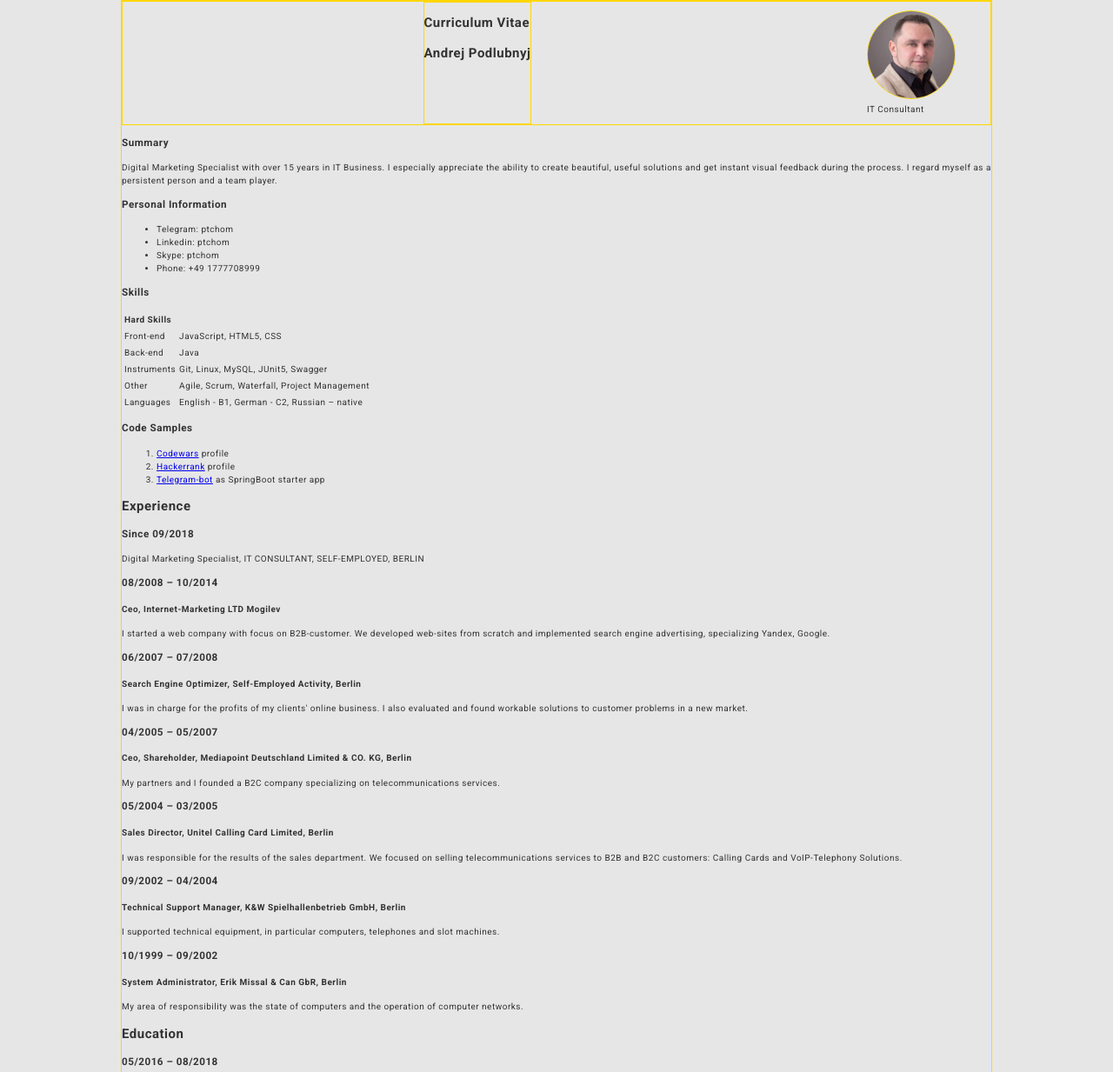
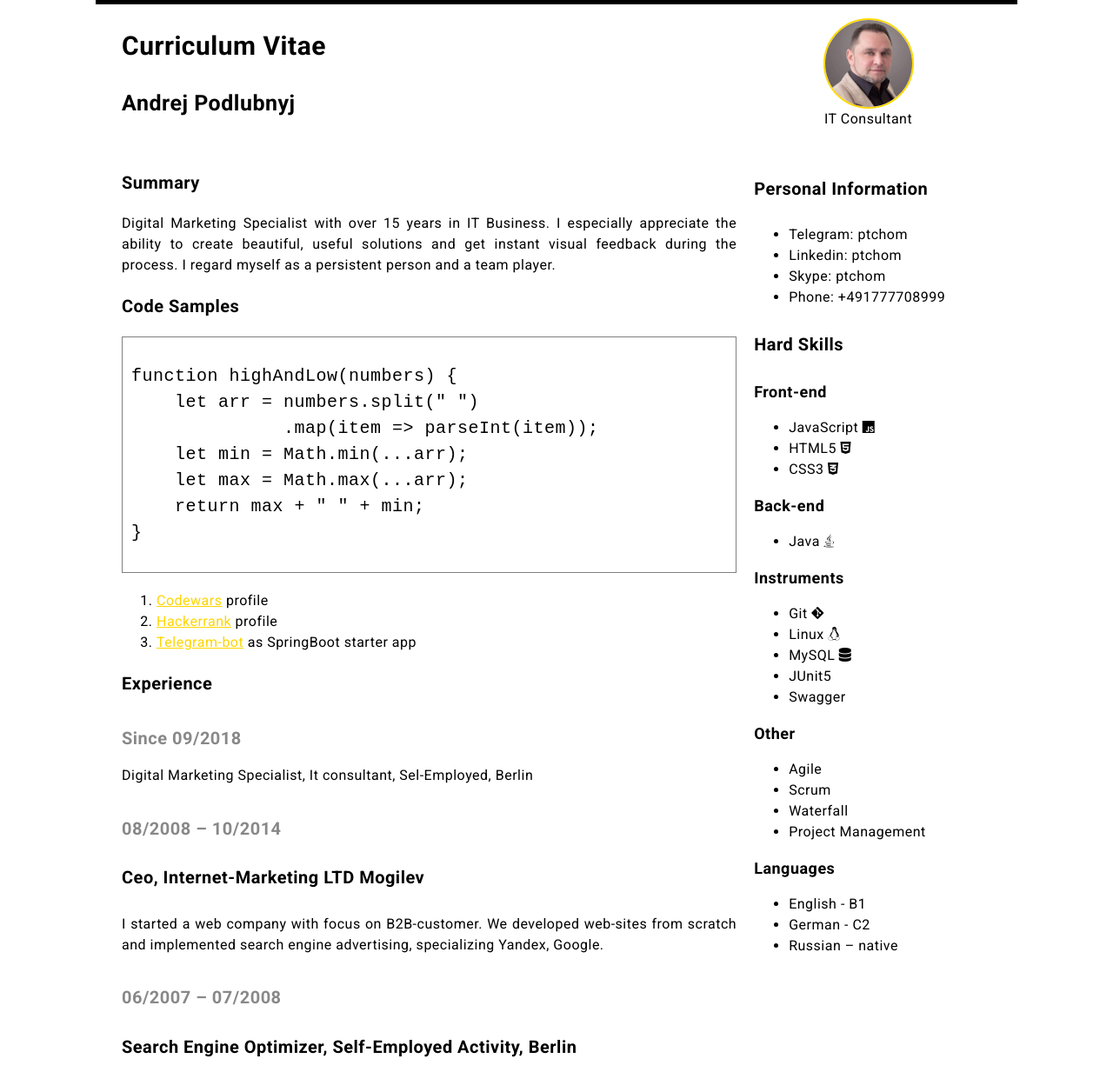
Before and after one commit to andron13/rsschool-cv, a plain HTML site: page index.html in a window 1280 px wide. Shown: the top 1233 px of the page at 87% size. Drawn offline with Linux system fonts and the light colour scheme.

Commit message:
feat: complete task html-cv

```diff
--- a/assets/css/style.css
+++ b/assets/css/style.css
@@ -1,4 +1,10 @@
 @import url('https://fonts.googleapis.com/css2?family=Roboto:ital,wght@0,100;0,300;0,400;0,500;0,700;0,900;1,100;1,300;1,400;1,500;1,700;1,900&display=swap');
+
+root {
+    --main-bg-color: hsl(0, 0%, 100%);
+    --main-font-color: hsl(0, 0%, 20%);
+    --my-gold-color: hsl(51, 100%, 50%);
+}
 
 html {
     /* Typography */
@@ -9,52 +15,115 @@ html {
     text-align: justify;
 
     /* Visual */
-    background-color: hsl(0, 0%, 90%);
-    color: #333;
+    background-color: var(--main-bg-color);
+    color: var(--main-font-color);
 }
 
 body {
-    max-width: 100rem;
-    min-width: 50rem;
+    /* Typography */
+    font-size: 1.6rem;
 
-    margin: 0 auto;
-    border: solid gold 1px;
-}
+    /*Mobile first*/
+    display: block;
+    min-width: 32rem;
 
-/* Header */
-header {
-    display: flex;
-    border: solid gold 1px;
-}
+    padding-left: 1rem;
+    padding-right: 1rem;
 
-.title {
-    margin: 0 auto;
-
-    /*display: flex;*/
-    /*flex-direction: column;*/
-    /*align-items: center;*/
-    /*justify-items: center;*/
-    border: solid gold 1px;
+    border-top: black solid 0.5rem;
+    border-bottom: black solid 0.5rem;
 
 }
 
+h1 {
+    font-size: 3rem;
+}
+
+h2 {
+    font-size: 2.5rem;
+}
+
+h3,
+h4,
+h5 {
+    font-size: 2rem;
+}
+
+h5 {
+    margin-bottom: 1rem;
+    color: #888;
+}
+
+h6 {
+    font-size: 1.8rem;
+    margin: 0;
+}
+
 .header-avatar img {
+    width: 10rem;
+    border: solid 0.2rem hsl(51, 100%, 50%);
     border-radius: 50%;
-    width: 10rem;
-    border: solid gold 1px;
+}
 
+/* Links*/
+a {
+    color: hsl(50, 100%, 50%);
+}
+
+a:hover {
+    color: hsl(50, 50%, 50%);
+}
+
+/*code*/
+pre {
+    font-size: 2rem;
+    color: var(--main-font-color);
+
+    border: 1px solid grey;
+    padding-left: 1rem;
+}
+
+footer {
+    /*Typographic*/
+    font-size: 1rem;
+
+    /*Flex for child items*/
+    display: flex;
+    flex-wrap: wrap;
+    align-items: center;
+    justify-content: space-between;
+    gap: 1rem;
+
+    padding: 1rem;
 }
 
 
-footer {
-    /*Positioning*/
-    display: flex;
-    align-items: center;
-    justify-content: space-between;
-    height: 5rem;
-    padding: 0 1rem;
+@media (min-width: 580px) {
+    body {
+        max-width: 100rem;
+        min-width: 30rem;
+        margin: 0 auto;
+        padding-left: 3rem;
+        padding-right: 3rem;
 
-    /*Typographic+*/
-    font-size: 1rem;
-    background-color: hsl(0, 0%, 75%);
+        display: grid;
+        gap: 1rem;
+        grid-template-columns: 5fr 2fr;
+    }
+
+    .header-avatar {
+        display: flex;
+        align-items: center;
+        justify-items: center;
+        flex-direction: column;
+    }
+
+    aside {
+        padding-left: 1rem;
+    }
+
+    footer {
+        grid-column: span 2;
+        grid-row: 3;
+    }
 }
--- a/index.html
+++ b/index.html
@@ -2,8 +2,7 @@
 <html lang="en">
 <head>
   <meta charset="UTF-8">
-  <meta name="viewport"
-      content="width=device-width, user-scalable=no, initial-scale=1.0, maximum-scale=1.0, minimum-scale=1.0">
+  <meta name="viewport" content="width=device-width, initial-scale=1.0">
   <meta http-equiv="X-UA-Compatible" content="ie=edge">
 
   <!--  Awesome fonts-->
@@ -19,11 +18,12 @@
       <h1>Curriculum Vitae</h1>
       <h2>Andrej Podlubnyj</h2>
     </section>
-    <figure class="header-avatar">
-      <img src="assets/img/square-ap.jpg" alt="andrej podlubnyj foto for CV">
-      <figcaption>IT Consultant</figcaption>
-    </figure>
   </header>
+  <figure class="header-avatar">
+    <img src="assets/img/square-ap.jpg" alt="andrej podlubnyj foto for CV">
+    <figcaption>IT Consultant</figcaption>
+  </figure>
+
 
   <!--  main-->
 
@@ -41,59 +41,17 @@
 
     <article>
       <h3>
-        Personal Information
-      </h3>
-      <ul>
-        <li>Telegram: ptchom</li>
-        <li>Linkedin: ptchom</li>
-        <li>Skype: ptchom</li>
-        <li>Phone: +49 1777708999</li>
-      </ul>
-    </article>
-
-    <article>
-
-      <h3>
-        Skills
-      </h3>
-
-      <table>
-        <thead>
-        <tr>
-          <th colspan="2">Hard Skills</th>
-        </tr>
-        </thead>
-        <tbody>
-        <tr>
-          <td>Front-end</td>
-          <td>JavaScript, HTML5, CSS</td>
-        </tr>
-        <tr>
-          <td>Back-end</td>
-          <td>Java</td>
-        </tr>
-        <tr>
-          <td>Instruments</td>
-          <td> Git, Linux, MySQL, JUnit5, Swagger</td>
-        </tr>
-        <tr>
-          <td>Other</td>
-          <td> Agile, Scrum, Waterfall, Project Management</td>
-        </tr>
-        <tr>
-          <td>Languages</td>
-          <td>English - B1, German - C2, Russian – native</td>
-        </tr>
-        </tbody>
-      </table>
-
-    </article>
-
-    <article>
-      <h3>
         Code Samples
       </h3>
-
+      <pre><code>
+function highAndLow(numbers) {
+    let arr = numbers.split(" ")
+              .map(item => parseInt(item));
+    let min = Math.min(...arr);
+    let max = Math.max(...arr);
+    return max + " " + min;
+}
+       </code></pre>
       <ol>
         <li>
           <a href="https://www.codewars.com/users/andron13">Codewars</a> profile
@@ -108,19 +66,19 @@
     </article>
 
     <section>
-      <h2>Experience</h2>
+      <h3>Experience</h3>
       <article>
-        <h3>
+        <h5>
           Since 09/2018
-        </h3>
+        </h5>
         <p>
-          Digital Marketing Specialist, IT CONSULTANT, SELF-EMPLOYED, BERLIN
+          Digital Marketing Specialist, It consultant, Sel-Employed, Berlin
         </p>
       </article>
       <article>
-        <h3>
+        <h5>
           08/2008 – 10/2014
-        </h3>
+        </h5>
         <h4>
           Ceo, Internet-Marketing LTD Mogilev
         </h4>
@@ -131,9 +89,9 @@
 
       </article>
       <article>
-        <h3>
+        <h5>
           06/2007 – 07/2008
-        </h3>
+        </h5>
         <h4>Search Engine Optimizer, Self-Employed Activity, Berlin</h4>
         <p>
           I was in charge for the profits of my clients' online business. I also evaluated and found workable solutions
@@ -141,9 +99,9 @@
         </p>
       </article>
       <article>
-        <h3>
+        <h5>
           04/2005 – 05/2007
-        </h3>
+        </h5>
         <h4>
           Ceo, Shareholder, Mediapoint Deutschland Limited & CO. KG, Berlin
         </h4>
@@ -152,9 +110,9 @@
         </p>
       </article>
       <article>
-        <h3>
+        <h5>
           05/2004 – 03/2005
-        </h3>
+        </h5>
         <h4> Sales Director, Unitel Calling Card Limited, Berlin</h4>
         <p>
           I was responsible for the results of the sales department. We focused on selling telecommunications services
@@ -162,9 +120,9 @@
         </p>
       </article>
       <article>
-        <h3>
+        <h5>
           09/2002 – 04/2004
-        </h3>
+        </h5>
         <h4>
           Technical Support Manager, K&W Spielhallenbetrieb GmbH, Berlin
         </h4>
@@ -173,9 +131,9 @@
         </p>
       </article>
       <article>
-        <h3>
+        <h5>
           10/1999 – 09/2002
-        </h3>
+        </h5>
         <h4>
           System Administrator, Erik Missal & Can GbR, Berlin
         </h4>
@@ -185,13 +143,13 @@
       </article>
     </section>
     <section>
-      <h2>
+      <h3>
         Education
-      </h2>
+      </h3>
       <article>
-        <h3>
+        <h5>
           05/2016 – 08/2018
-        </h3>
+        </h5>
         <h4>
           Computer Scientist , Comhard GMBH Berlin
         </h4>
@@ -200,9 +158,9 @@
         </p>
       </article>
       <article>
-        <h3>
+        <h5>
           11/2018 – 06/2019
-        </h3>
+        </h5>
         <h4>
           English -Intermediate (TOEIC), Berlitz Deutschland GmbH
         </h4>
@@ -214,7 +172,106 @@
 
   </main>
 
+  <aside>
+    <section>
+      <h4>
+        Personal Information
+      </h4>
+      <ul>
+        <li>Telegram: ptchom</li>
+        <li>Linkedin: ptchom</li>
+        <li>Skype: ptchom</li>
+        <li>Phone: +491777708999</li>
+      </ul>
+    </section>
 
+    <section>
+
+      <h4>
+        Hard Skills
+      </h4>
+      <article>
+        <h6>
+          Front-end
+        </h6>
+        <ul>
+          <li>JavaScript <i class="fab fa-js"></i> </li>
+          <li>HTML5 <i class="fab fa-html5"></i></li>
+          <li>CSS3 <i class="fab fa-css3-alt"></i>
+
+          </li>
+        </ul>
+      </article>
+
+      <article>
+        <h6>
+          Back-end
+        </h6>
+        <ul>
+          <li>
+            Java <i class="fab fa-java"></i>
+          </li>
+        </ul>
+      </article>
+      <article>
+        <h6>
+          Instruments
+        </h6>
+        <ul>
+          <li>
+            Git <i class="fab fa-git-alt"></i>
+          </li>
+          <li>
+            Linux <i class="fab fa-linux"></i>
+          </li>
+          <li>
+            MySQL <i class="fas fa-database"></i>
+          </li>
+          <li>
+            JUnit5
+          </li>
+          <li>
+            Swagger
+          </li>
+        </ul>
+      </article>
+      <article>
+        <h6>
+          Other
+        </h6>
+        <ul>
+          <li>
+            Agile
+          </li>
+          <li>
+            Scrum
+          </li>
+          <li>
+            Waterfall
+          </li>
+          <li>
+            Project Management
+          </li>
+        </ul>
+      </article>
+      <article>
+        <h6>
+          Languages
+        </h6>
+        <ul>
+          <li>
+            English - B1
+          </li>
+          <li>
+            German - C2
+          </li>
+          <li>
+            Russian – native
+          </li>
+        </ul>
+      </article>
+    </section>
+  </aside>
 
 
   <!--footer-->
```
